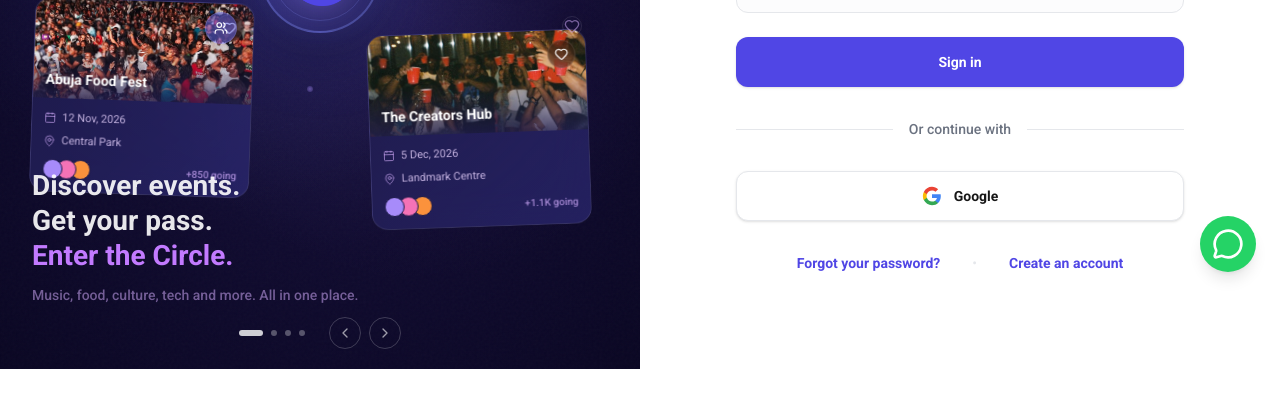
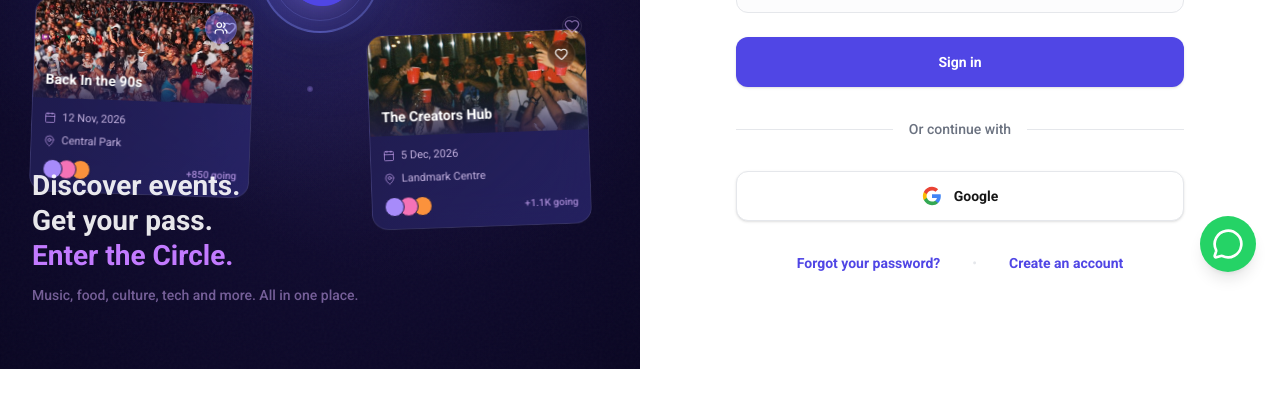
Before and after one commit to omoluabi44/circle_pass, a Next.js app: page /login in a window 1280 px wide. Shown: the part 504-903 px from the top of the page. Built offline with nearby package versions, Linux system fonts and the light colour scheme; no server answers.

Commit message:
style: remove navigation indicators and rename event to Back In the 90s

```diff
--- a/src/components/ui/InteractiveExperience.tsx
+++ b/src/components/ui/InteractiveExperience.tsx
@@ -10,8 +10,6 @@ import {
   Users,
   Bell,
   Ticket,
-  ChevronLeft,
-  ChevronRight,
 } from "lucide-react";
 import Image from "next/image";
 
@@ -26,7 +24,7 @@ const events = [
     avatars: 4,
   },
   {
-    title: "Abuja Food Fest",
+    title: "Back In the 90s",
     date: "12 Nov, 2026",
     venue: "Central Park",
     going: "+850 going",
@@ -520,7 +518,7 @@ export function InteractiveExperience() {
         style={{ rotate: "-3deg" }}
       />
 
-      {/* ───── Event Card: Abuja Food Fest (bottom-left, small) ───── */}
+      {/* ───── Event Card: Back In the 90s (bottom-left, small) ───── */}
       <EventCard
         event={events[1]}
         mouseX={mx}
@@ -690,32 +688,6 @@ export function InteractiveExperience() {
         </p>
       </div>
 
-      {/* ───── Bottom navigation dots & arrows ───── */}
-      <div className="absolute bottom-5 left-0 right-0 z-20 flex items-center justify-center gap-6">
-        {/* Dots */}
-        <div className="flex items-center gap-2">
-          <div className="w-6 h-1.5 rounded-full bg-white/80" />
-          <div className="w-1.5 h-1.5 rounded-full bg-white/30" />
-          <div className="w-1.5 h-1.5 rounded-full bg-white/30" />
-          <div className="w-1.5 h-1.5 rounded-full bg-white/30" />
-        </div>
-
-        {/* Nav arrows */}
-        <div className="flex items-center gap-2">
-          <button
-            className="w-8 h-8 rounded-full border border-white/20 flex items-center justify-center hover:bg-white/10 transition-colors"
-            aria-label="Previous"
-          >
-            <ChevronLeft className="w-4 h-4 text-white/60" />
-          </button>
-          <button
-            className="w-8 h-8 rounded-full border border-white/20 flex items-center justify-center hover:bg-white/10 transition-colors"
-            aria-label="Next"
-          >
-            <ChevronRight className="w-4 h-4 text-white/60" />
-          </button>
-        </div>
-      </div>
     </div>
   );
 }
```
